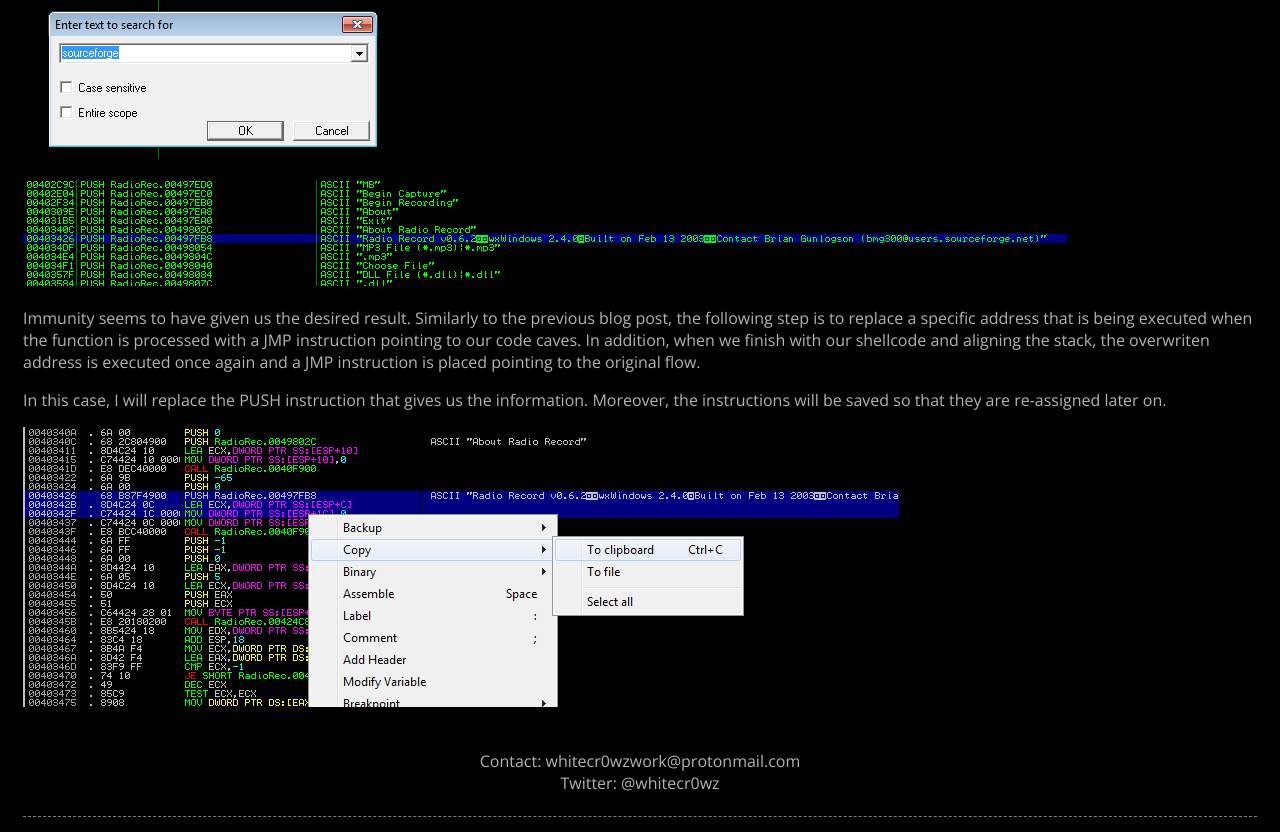
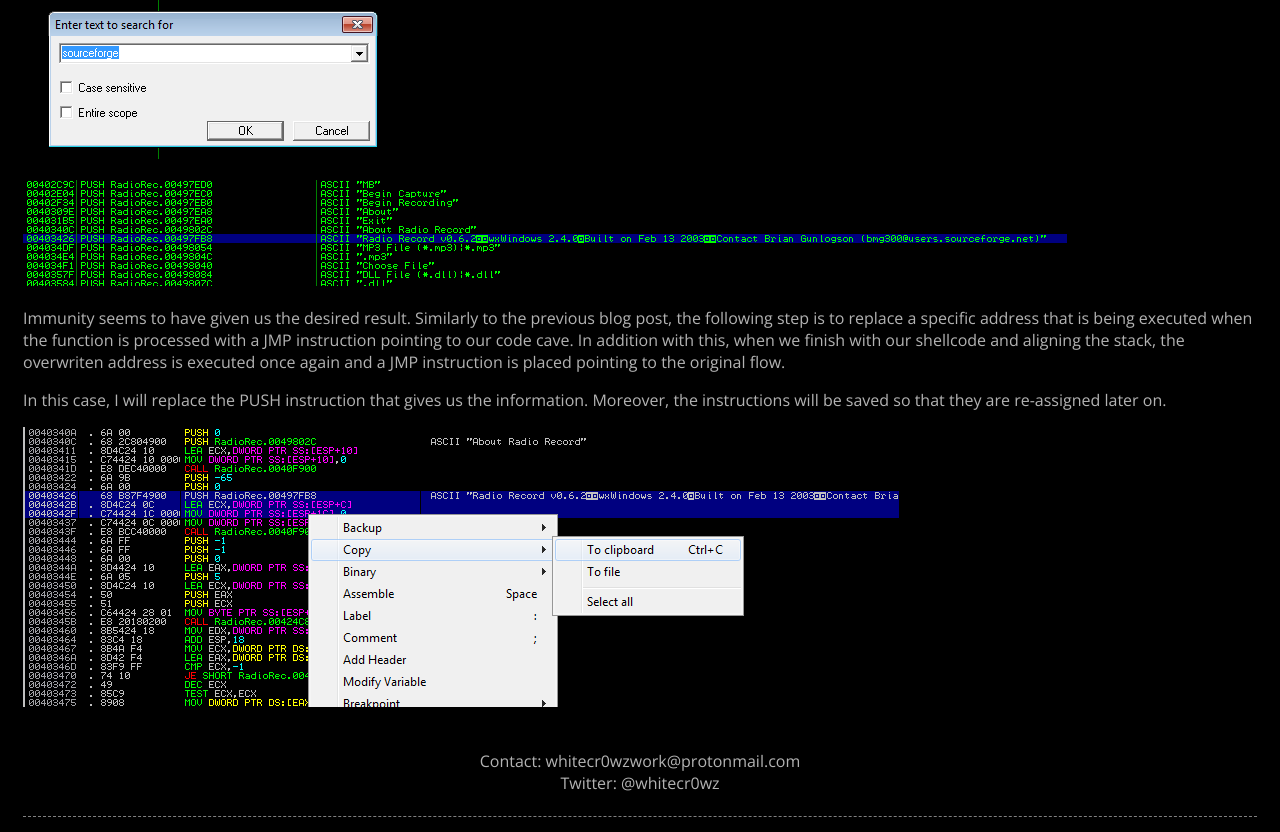
Before and after one commit to whitecr0wz/whitecr0wz.github.io, a Jekyll site: the page built from _posts/posts/20-03-09-Backdooring-PE-II.md, in a window 1280 px wide and 900 px high, scrolled down 2431 px, cut to the strip 68-900 px from the top of the window. Built offline with Jekyll 4.4.1, drawn with Linux system fonts in a browser that asks for light colours.

Commit message:
Update 20-03-09-Backdooring-PE-II.md

```diff
--- a/_posts/posts/20-03-09-Backdooring-PE-II.md
+++ b/_posts/posts/20-03-09-Backdooring-PE-II.md
@@ -60,7 +60,7 @@ It is gone to the top in order to search for a key phrase, such as for example,
 
 ![](/assets/img/Code_Cave_II/6.png)
 
-Immunity seems to have given us the desired result. Similarly to the previous blog post, the following step is to replace a specific address that is being executed when the function is processed with a JMP instruction pointing to our code caves. In addition, when we finish with our shellcode and aligning the stack, the overwriten address is executed once again and a JMP instruction is placed pointing to the original flow.
+Immunity seems to have given us the desired result. Similarly to the previous blog post, the following step is to replace a specific address that is being executed when the function is processed with a JMP instruction pointing to our code cave. In addition with this, when we finish with our shellcode and aligning the stack, the overwriten address is executed once again and a JMP instruction is placed pointing to the original flow.
 
 In this case, I will replace the PUSH instruction that gives us the information. Moreover, the instructions will be saved so that they are re-assigned later on.
 
```
